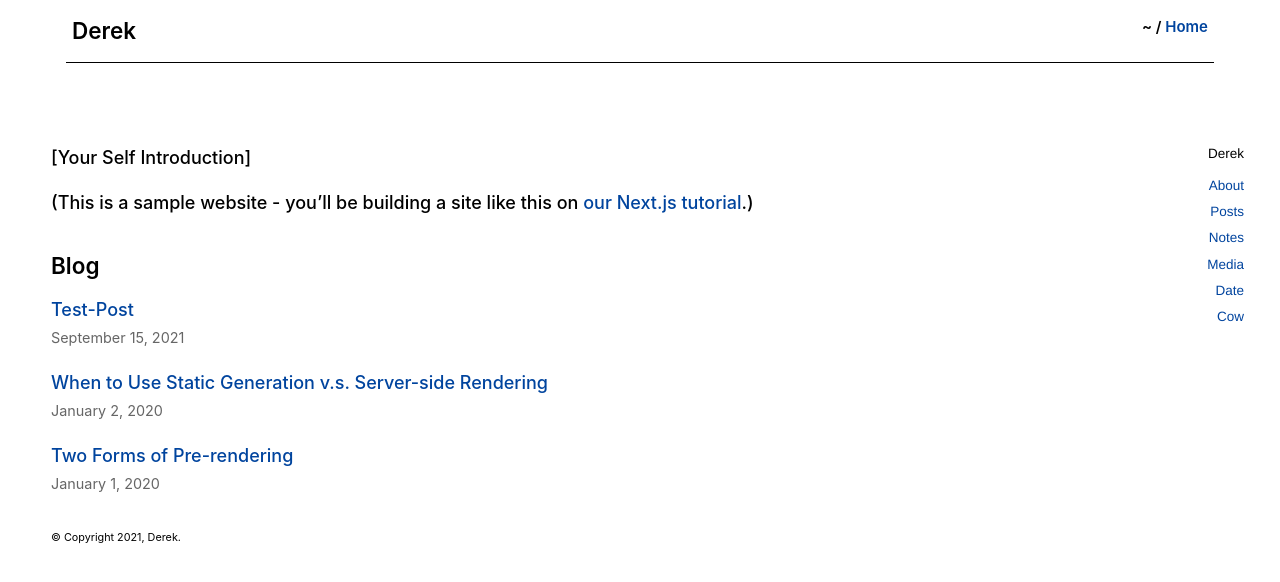
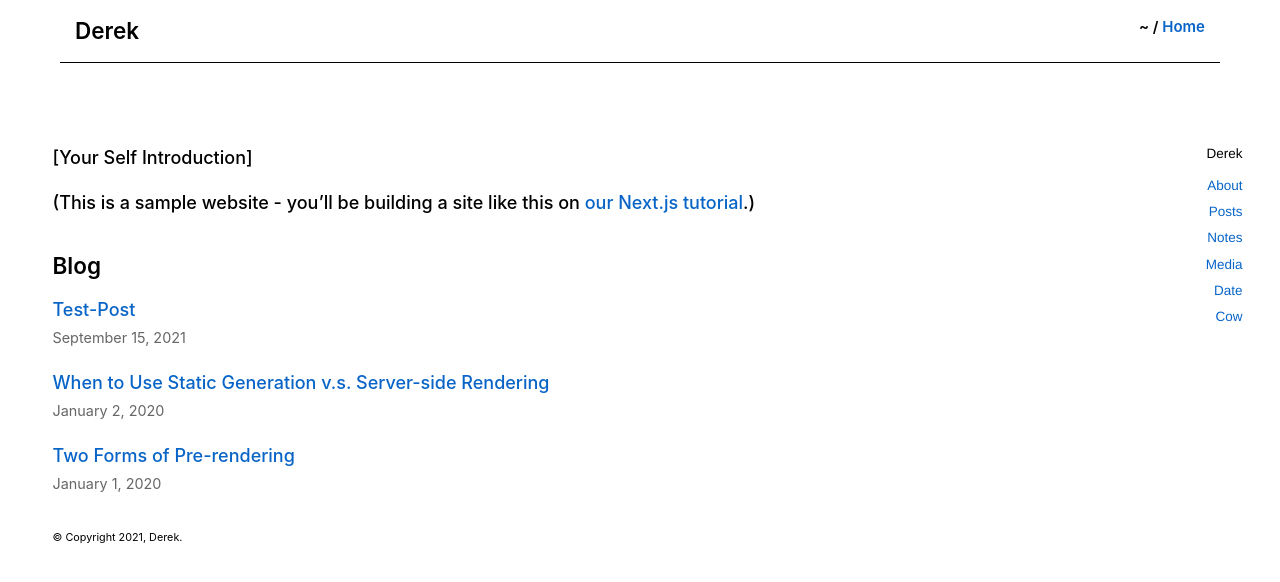
Before and after one commit to derekpodi/derekpodi.com, a Next.js app: page / in a window 1280 px wide. Shown: the top 582 px of the page. Built offline with nearby package versions, Linux system fonts and the light colour scheme.

Commit message:
widen layout container, change link color on global

```diff
--- a/components/layout.js
+++ b/components/layout.js
@@ -46,6 +46,7 @@ export default function Layout({ children, home }) {
         )}
         <div className={utilStyles.mt3}></div>
         <Footer />
+        <div className={utilStyles["bottom-2"]}></div>
       </footer>
 
     </div>
--- a/pages/index.js
+++ b/pages/index.js
@@ -23,7 +23,6 @@ export default function Home({ allPostsData }) {
       </Head>
 
       <section className={utilStyles.headingMd}>
-        <p></p>
         <p>[Your Self Introduction]</p>
         <p>
           (This is a sample website - you’ll be building a site like this on{' '}
--- a/styles/globals.css
+++ b/styles/globals.css
@@ -242,7 +242,7 @@ body {
 }
 
 a {
-  color: #00449e;
+  color: #0864c7;   /* 00449e */
   outline: 0;
   text-decoration: none;
 }
@@ -255,12 +255,12 @@ a:focus,
 a:hover,
 a:active,
 a.active {
-  color: #00449e;
+  color: #0864c7;   /* 00449e */
   text-decoration: underline;
 }
 
 a:visited {
-  color: #00449e;
+  color: #0864c7;   /* 00449e */
 }
 
 h1,
--- a/styles/utils.module.css
+++ b/styles/utils.module.css
@@ -109,9 +109,9 @@ header.container {
 
 .container {
     max-width: 100%;
-    margin: 0rem 2rem;
-    padding-right: .4rem;
-    padding-left: .4rem;
+    margin: 0rem 1.5rem;
+    padding-right: 1rem;
+    padding-left: 1rem;
 }
 
 .inline-block {
```
